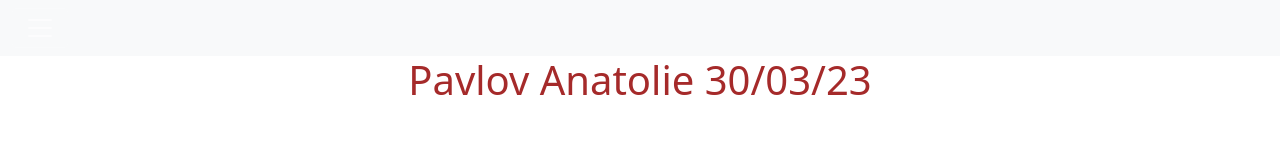
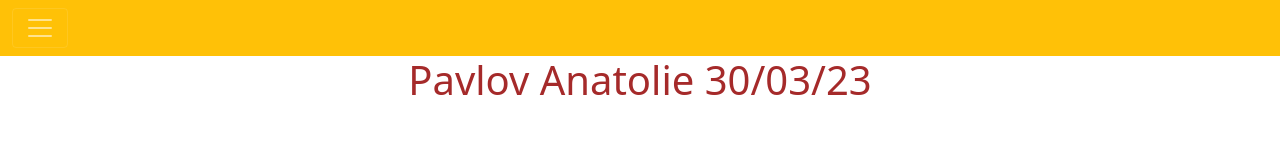
Before and after one commit to pavlovAnatolie/Pavlov-Compito1, a plain HTML site: page index.html in a window 1280 px wide. Drawn offline with nearby package versions, Linux system fonts and the light colour scheme.

Commit message:
navbar gialla

```diff
--- a/index.html
+++ b/index.html
@@ -16,7 +16,7 @@
           <span class="text-muted">Toggleable via the navbar brand.</span>
         </div>
       </div>
-      <nav class="navbar navbar-dark bg-light">
+      <nav class="navbar navbar-dark bg-warning">
         <div class="container-fluid">
           <button class="navbar-toggler" type="button" data-bs-toggle="collapse" data-bs-target="#navbarToggleExternalContent" aria-controls="navbarToggleExternalContent" aria-expanded="false" aria-label="Toggle navigation">
             <span class="navbar-toggler-icon"></span>
```
